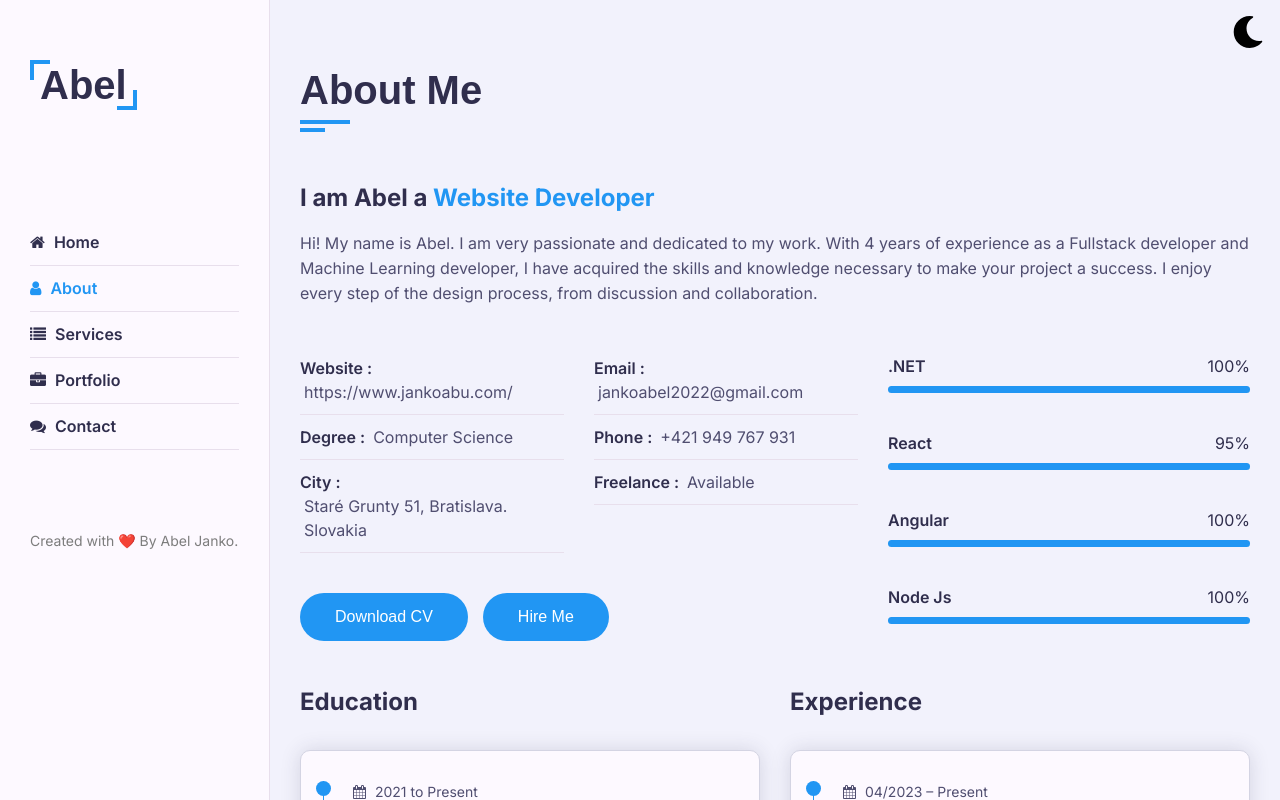
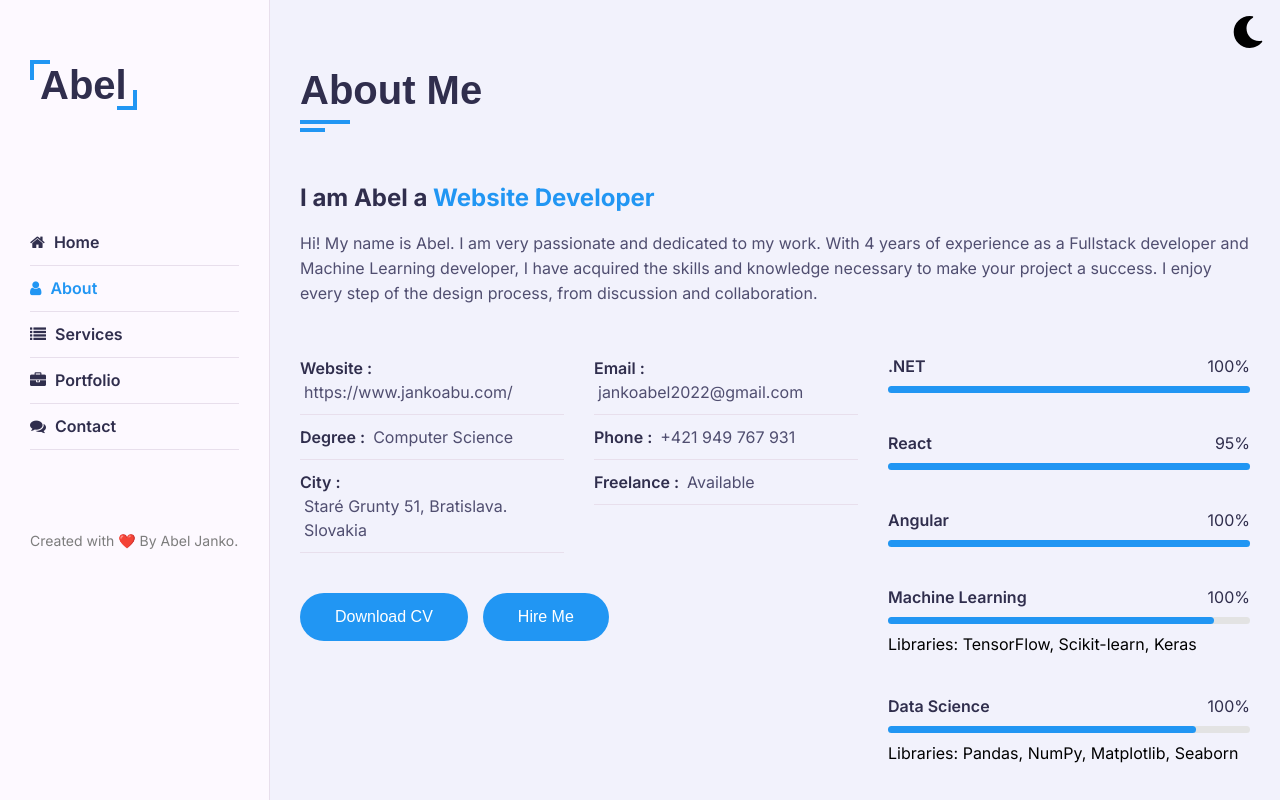
Before and after one commit to jankoabel/portfolio-website-v2, a Next.js app: page /about in a window 1280 px wide. Built offline with nearby package versions, Linux system fonts and the light colour scheme.

Commit message:
Update page.tsx

```diff
--- a/src/app/about/page.tsx
+++ b/src/app/about/page.tsx
@@ -18,9 +18,8 @@ const About: NextPage = () => {
                     I am Abel a <span>Website Developer</span>
                   </h2>
                   <p>
-  Hi! My name is Abel. I am very passionate and dedicated to my work. With 4 years of experience as a Fullstack developer and Machine Learning developer, I have acquired the skills and knowledge necessary to make your project a success. I enjoy every step of the design process, from discussion and collaboration.
-</p>
-
+                    Hi! My name is Abel. I am very passionate and dedicated to my work. With 4 years of experience as a Fullstack developer and Machine Learning developer, I have acquired the skills and knowledge necessary to make your project a success. I enjoy every step of the design process, from discussion and collaboration.
+                  </p>
                 </div>
               </div>
               <div className="row">
@@ -101,6 +100,22 @@ const About: NextPage = () => {
                       </div>
                     </div>
                     <div className="skill-item padd-15">
+                      <h5>Machine Learning</h5>
+                      <div className="progress">
+                        <div className="progress-in" style={{ width: "90%" }} />
+                        <div className="skill-percent">100%</div>
+                      </div>
+                      <p className="mt-2">Libraries: TensorFlow, Scikit-learn, Keras</p>
+                    </div>
+                    <div className="skill-item padd-15">
+                      <h5>Data Science</h5>
+                      <div className="progress">
+                        <div className="progress-in" style={{ width: "85%" }} />
+                        <div className="skill-percent">100%</div>
+                      </div>
+                      <p className="mt-2">Libraries: Pandas, NumPy, Matplotlib, Seaborn</p>
+                    </div>
+                    <div className="skill-item padd-15">
                       <h5>Node js</h5>
                       <div className="progress">
                         <div className="progress-in" style={{ width: "100%" }} />
@@ -166,7 +181,7 @@ const About: NextPage = () => {
                             <i className="fa fa-calendar" /> 04/2023 – Present
                           </h6>
                           <h4 className="timeline-title">
-                          Mid-Level MERN Stack Developer
+                            Mid-Level MERN Stack Developer
                           </h4>
                           <p className="timeline-text">
                             At Upwork, I have been involved in the development
@@ -203,7 +218,7 @@ const About: NextPage = () => {
                             Junior MERN Stack Developer
                           </h4>
                           <p className="timeline-text">
-                             I Contributed to MERN Stack projects at Tria Print
+                            I Contributed to MERN Stack projects at Tria Print
                             Trading LLC, actively participating in the
                             development, debugging, and testing of software
                             applications. Collaborated closely with senior
```
